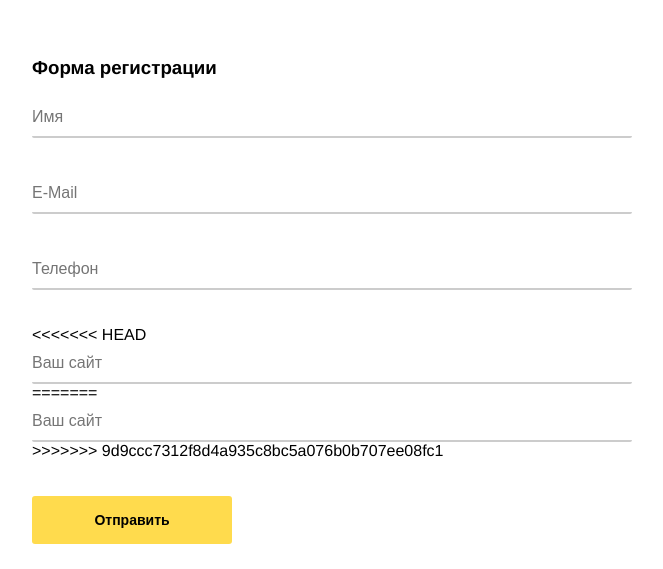
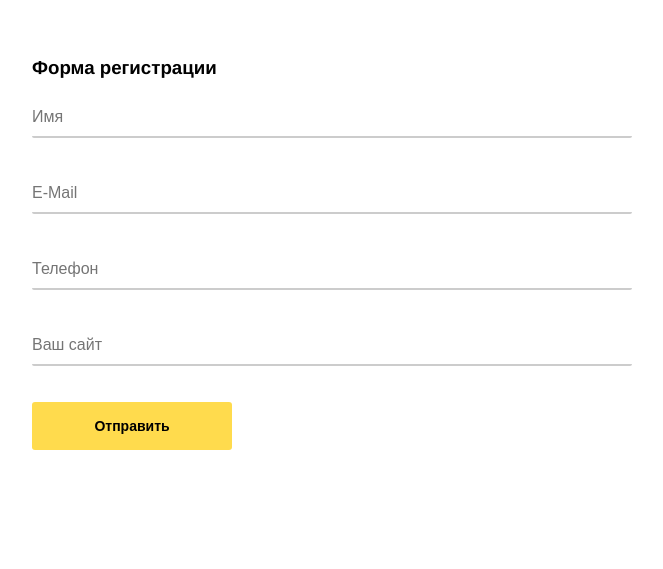
Before and after one commit to PJ-Fryy/praktikum_10, a plain HTML site: page index.html in a window 1280 px wide. Shown: the part 231-800 px from the top of the page, without its empty margins (308-971 px from the left). Drawn offline with Linux system fonts and the light colour scheme.

Commit message:
Исправление конфликтов

```diff
--- a/index.html
+++ b/index.html
@@ -31,11 +31,7 @@
                         <span class="form__error">Недопустимый формат номера</span>
                     </div>
                     <div class="form__field">
-<<<<<<< HEAD
                         <input class="form__input" type="url" name="url" pattern="^(https?):\/\/(www\.)?(([\w+,-]+\.([\w+,-]+\.)?[a-z]+)|(((([0-9]|[01][0-9][0-9]|2[0-4][0-9]|25[0-5])\.){3})([01][0-9][0-9]|(2[0-4][0-9]|25[0-5])|[0-9])))(:((6553[0-5])|(655[0-2][0-9])|(65[0-4][0-9]{2})|(6[0-4][0-9]{3})|([1-5][0-9]{4})|([1-9][0-9]{1,3})|[1-9]{2}))?((((\w+[/]?)+)|((:\d{1,4}[/]?)+))|(\.\w+)+)(#)?" placeholder="Ваш сайт" required/>
-=======
-                        <input class="form__input" type="url" name="url" pattern="^(http|https):\/\/(www\.)?(([\w+,-]+\.[a-z]+)|(((([0-9]|[01][0-9][0-9]|2[0-4][0-9]|25[0-5])\.){3})([01][0-9][0-9]|(2[0-4][0-9]|25[0-5])|[0-9])))(:\d{2,5})?((((\w+[/]?)+)|((:\w+[/,]?)+))|(\.\w+)+)(#)?" placeholder="Ваш сайт" required/>
->>>>>>> 9d9ccc7312f8d4a935c8bc5a076b0b707ee08fc1
                         <span class="form__error">URL в формате: http://mysite.ru</span>
                     </div>
                     <button class="form__button" type="submit">Отправить</button>
```
